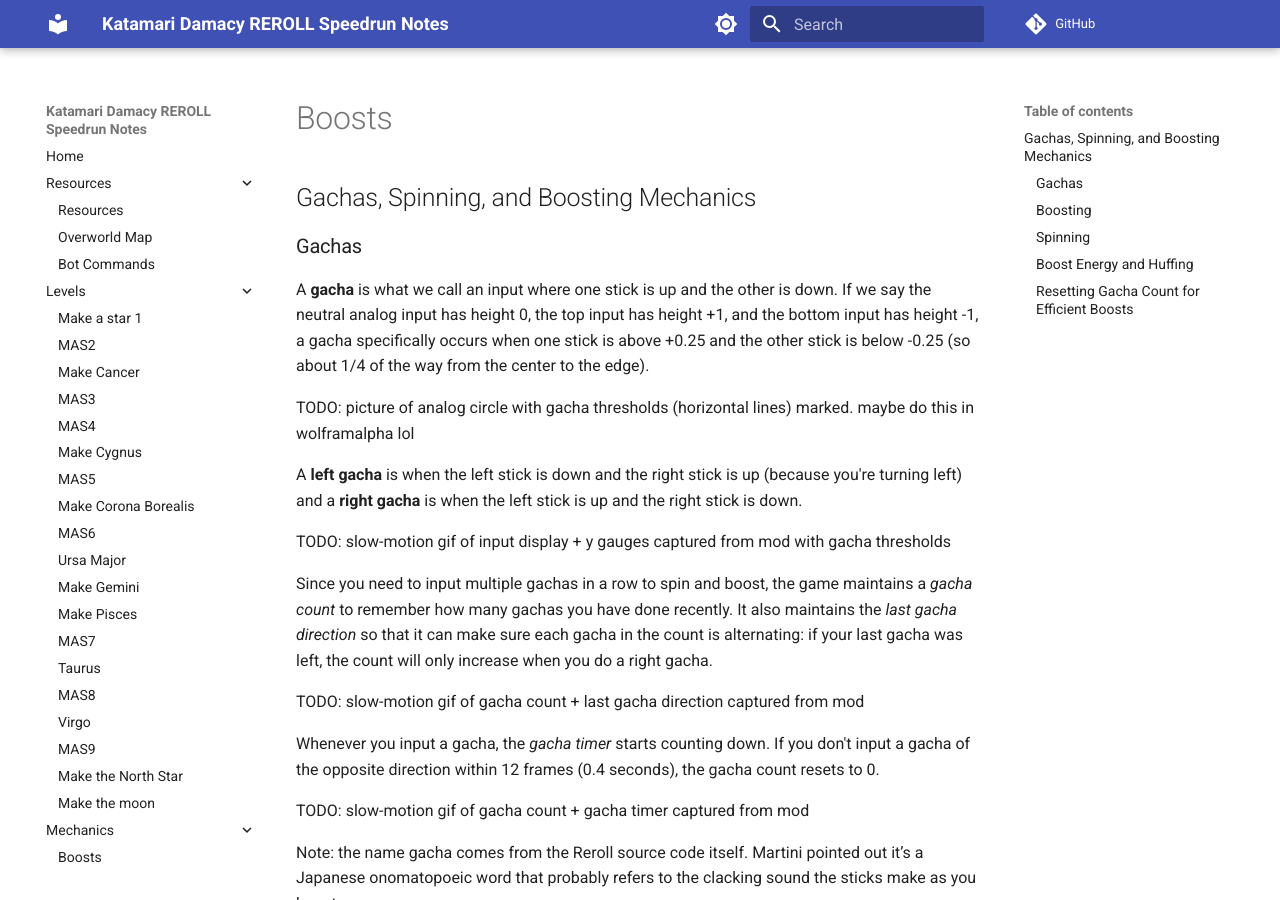
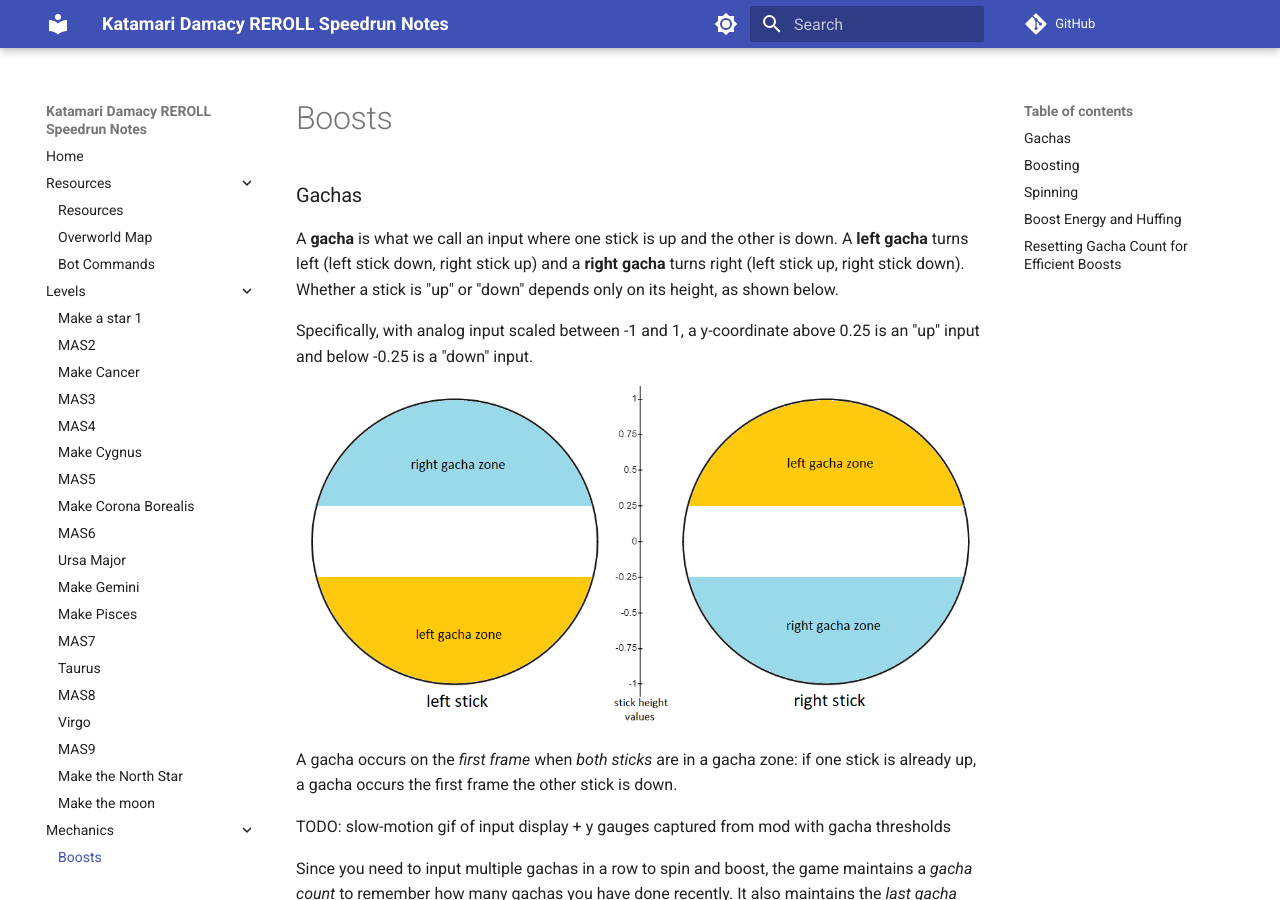
Before and after one commit to shookietea/reroll-notes, an MkDocs documentation site: the page built from docs/mechanics/boosts/boosts.md, in a window 1280 px wide and 900 px high. Built offline with MkDocs 1.6.1 and Material for MkDocs 9.7.7, drawn with Linux system fonts in a browser that asks for light colours; comment, search, counter and statistics services are not loaded; some of the changed text lies outside the part shown.

Commit message:
revise boost mechanics page

```diff
--- a/docs/mechanics/boosts.md
+++ b/docs/mechanics/boosts/boosts.md
@@ -1,12 +1,12 @@
-## Gachas, Spinning, and Boosting Mechanics
-
 ### Gachas
 
-A **gacha** is what we call an input where one stick is up and the other is down. If we say the neutral analog input has height 0, the top input has height +1, and the bottom input has height -1, a gacha specifically occurs when one stick is above +0.25 and the other stick is below -0.25 (so about 1/4 of the way from the center to the edge).
+A **gacha** is what we call an input where one stick is up and the other is down. A **left gacha** turns left (left stick down, right stick up) and a **right gacha** turns right (left stick up, right stick down). Whether a stick is "up" or "down" depends only on its height, as shown below.
 
-TODO: picture of analog circle with gacha thresholds (horizontal lines) marked. maybe do this in wolframalpha lol
+Specifically, with analog input scaled between -1 and 1, a y-coordinate above 0.25 is an "up" input and below -0.25 is a "down" input.
 
-A **left gacha** is when the left stick is down and the right stick is up (because you're turning left) and a **right gacha** is when the left stick is up and the right stick is down.
+![gacha zones diagram](./gacha-zones.png)
+
+A gacha occurs on the *first frame* when *both sticks* are in a gacha zone: if one stick is already up, a gacha occurs the first frame the other stick is down.
 
 TODO: slow-motion gif of input display + y gauges captured from mod with gacha thresholds
 
@@ -44,8 +44,9 @@
 ### Spinning
 
 A **spin** occurs when your gacha count is 3. The spin will continue until either:
-- The gacha timer hits 0 and your gacha count resets to 0.
-- Your gacha count becomes high enough that you boost instead.
+
+- the gacha timer hits 0 and your gacha count resets to 0, or
+- your gacha count becomes high enough that you boost instead.
 
 TODO: slow-motion gif of spin occurring with gacha count
 
@@ -75,9 +76,10 @@
 
 TODO: slow-motion gif of holding a turn to reset gacha count
 
-The gacha count also resets when you
-- become airborne
-- collide with anything you can't pick up
+The gacha count also resets when you:
+
+- become airborne, or
+- collide with anything you can't pick up.
 
 These mechanics can be exploited during specific boosts to minimize energy loss.
 
--- a/mkdocs.yml
+++ b/mkdocs.yml
@@ -32,7 +32,7 @@
       - 'North Star.md'
       - 'Make the moon': 'MOON.md'
   - 'Mechanics':
-    - 'Boosts': 'boosts.md'
+    - 'Boosts': 'mechanics/boosts/boosts.md'
 
 theme:
   name: material
```
Also changed, not shown: docs/mechanics/boosts/gacha-zones.png (added).
